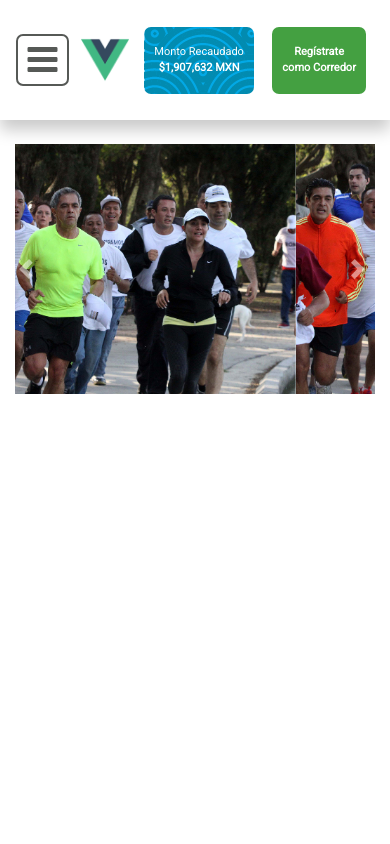
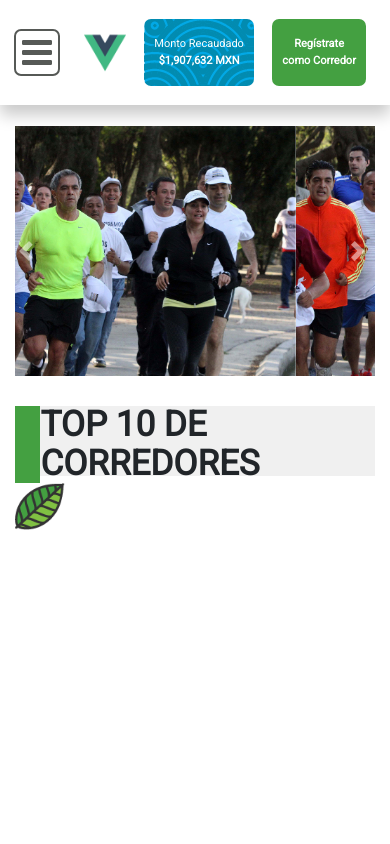
Before and after one commit to Gabrielnz/carrera-frontend, a Vue app: page / in a window 390 px wide. Shown: the top 844 px of the page. Built offline with nearby package versions, Linux system fonts and the light colour scheme.

Commit message:
Manejando fuentes responsivas

```diff
--- a/index.html
+++ b/index.html
@@ -5,6 +5,7 @@
     <title>Carrera virtual</title>
     <meta name="viewport" content="width=device-width, initial-scale=1, shrink-to-fit=no, user-scalable=no">
     <meta http-equiv="X-UA-Compatible" content="IE=edge">
+    <link rel="icon" type="image/x-icon" href="./static/logo.png" />
     <link href="https://fonts.googleapis.com/css?family=Roboto" rel="stylesheet">
     <link rel="stylesheet" href="https://maxcdn.bootstrapcdn.com/bootstrap/4.0.0-beta/css/bootstrap.min.css" integrity="sha384-/Y6pD6FV/Vv2HJnA6t+vslU6fwYXjCFtcEpHbNJ0lyAFsXTsjBbfaDjzALeQsN6M" crossorigin="anonymous">
     <link rel="stylesheet" type="text/css" href="https://cdnjs.cloudflare.com/ajax/libs/font-awesome/4.7.0/css/font-awesome.min.css">
--- a/src/App.vue
+++ b/src/App.vue
@@ -10,12 +10,32 @@ export default {
 }
 </script>
 
-<style>
-a:hover {
-  text-decoration: none !important;
+<style lang='scss'>
+
+@import './components/Shared/Layout/Theme.scss';
+
+a:hover { text-decoration: none !important; }
+
+#app { font-family: 'Roboto', sans-serif; }
+
+/* Default responsive typography */
+
+html { font-size: 32px; }
+
+@include media-breakpoint-lg {
+  html { font-size: 28px; }
 }
 
-#app {
-  font-family: 'Roboto', sans-serif;
+@include media-breakpoint-md {
+  html { font-size: 20px; }
 }
+
+@include media-breakpoint-sm {
+  html { font-size: 16px; }
+}
+
+@include media-breakpoint-xs {
+  html { font-size: 14px; }
+}
+
 </style>
--- a/src/components/Home/Main.vue
+++ b/src/components/Home/Main.vue
@@ -1,12 +1,14 @@
 <template>
   <Layout>
     <Carousel :slides='slides' />
+    <TitleSection />
   </Layout>
 </template>
 
 <script>
 
 import Layout from '../Shared/Layout/Main.vue'
+import TitleSection from '../Shared/Title/Main.vue'
 import Carousel from './Carousel.vue'
 
 export default {
@@ -32,7 +34,8 @@ export default {
   },
   components: {
     Layout,
-    Carousel
+    Carousel,
+    TitleSection
   }
 }
 
--- a/src/components/Shared/Header/Main.vue
+++ b/src/components/Shared/Header/Main.vue
@@ -8,7 +8,7 @@
         </button>
         <div class='col-2 col-md-4 d-flex align-items-center justify-content-center'>
           <a href='#'>
-            <img id='raceLogo' src='/static/assets/logo.png'>
+            <img id='raceLogo' src='./assets/logo.png'>
           </a>
         </div>
         <div class='col-md-4 d-none d-md-flex align-items-center justify-content-center'>
--- /dev/null
+++ b/src/components/Shared/Title/Main.vue
@@ -0,0 +1,56 @@
+<template>
+  <div class='row justify-content-center'>
+    <div class='col-12 col-sm-10'>
+      <div id='titleContainer' class='row justify-content-between no-gutters'>
+        <div id='main' class='d-flex align-items-center justify-content-start'>
+          <div id='titleBar'></div>
+          <h3>TOP 10 DE CORREDORES</h3>
+        </div>
+        <div class='col-2 col-md-1 d-flex align-items-center justify-content-between'>
+          <img src='./assets/title-icon.png'>
+        </div>
+      </div>
+    </div>
+  </div>
+</template>
+
+<script>
+export default {
+  name: 'title'
+}
+</script>
+
+<style lang='scss' scoped>
+
+@import '../Layout/Theme.scss';
+
+#titleContainer {
+
+  height: 70px;
+  background-color: $white-color;
+  margin: $vertical-space * 1.5 0;
+
+  #main {
+
+    h3 {
+      margin-bottom: 0;
+      font-weight: bold;
+      font-size: 35px;
+    }
+
+    #titleBar {
+
+      width: 30px;
+      height: 100%;
+      background-color: $main-bg-color;
+    }
+
+  }
+
+  img {
+    width: 50px;
+    object-fit: contain;
+  }
+}
+
+</style>
```
Also changed, not shown: src/components/Shared/Header/assets/logo.png (added), src/components/Shared/Title/assets/title-icon.png (added).
